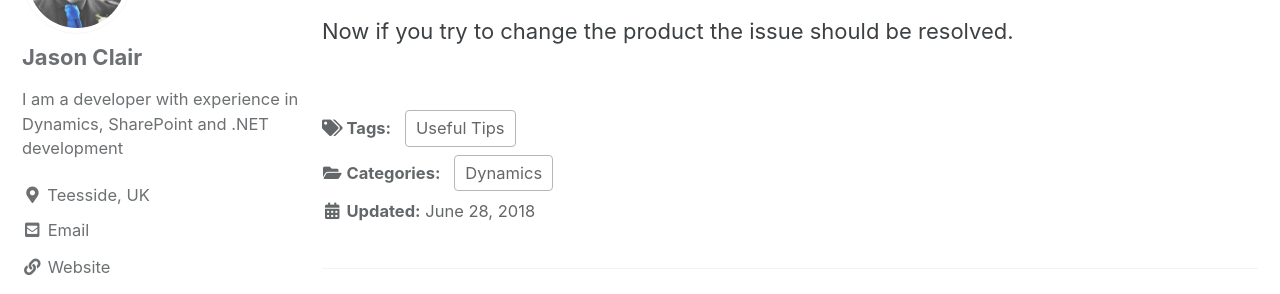
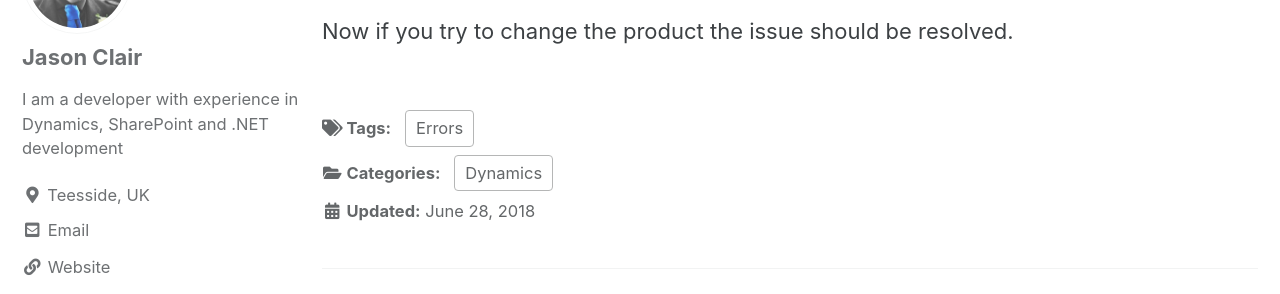
Before and after one commit to JasonClair/JasonClair.Github.IO, a Jekyll site: the page built from _posts/2018-06-28-Products-In-Parent-Price-List-Query-Missing.md, in a window 1280 px wide and 900 px high, scrolled down 863 px. Shown: the part 142-436 px from the top of the window. Built offline with Jekyll 4.4.1, drawn with Linux system fonts in a browser that asks for light colours; cached includes are drawn as plain includes.

Commit message:
changed tag

```diff
--- a/_posts/2018-06-28-Products-In-Parent-Price-List-Query-Missing.md
+++ b/_posts/2018-06-28-Products-In-Parent-Price-List-Query-Missing.md
@@ -4,7 +4,7 @@ last_modified_at: 2018-06-28T18:00:00-00:00
 categories:
   - Dynamics
 tags:
-  - Useful Tips
+  - Errors
 header:
   teaser: /assets/images/posts/product-in-parent/0_teaser.png
 classes: wide
```
